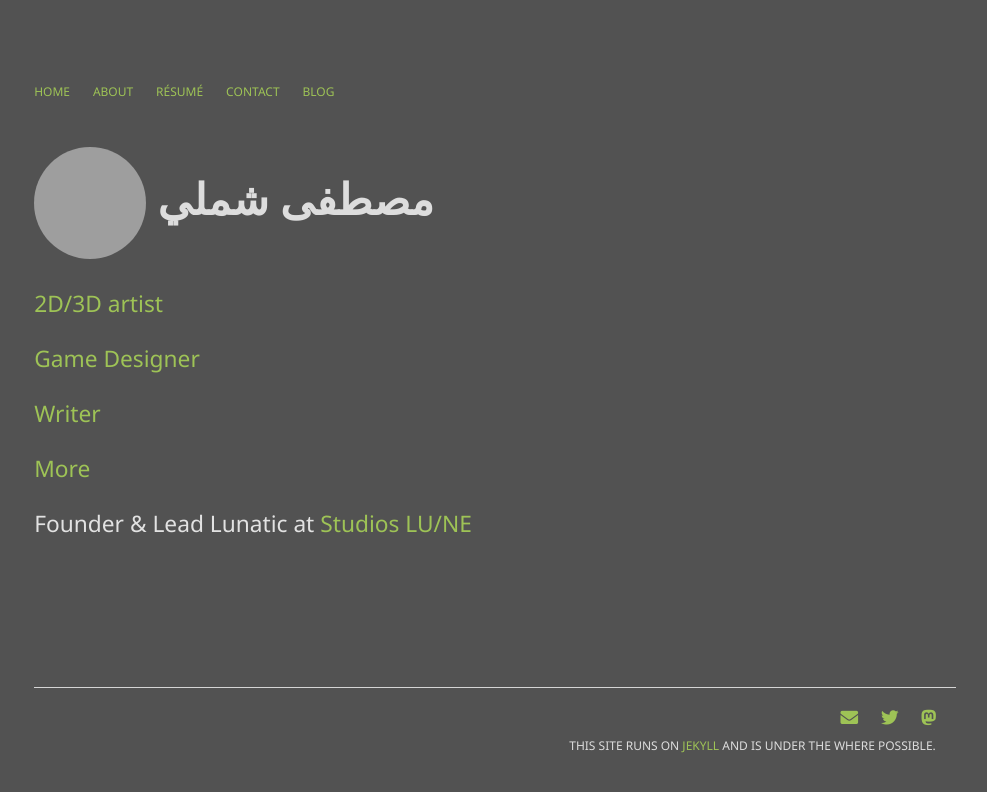
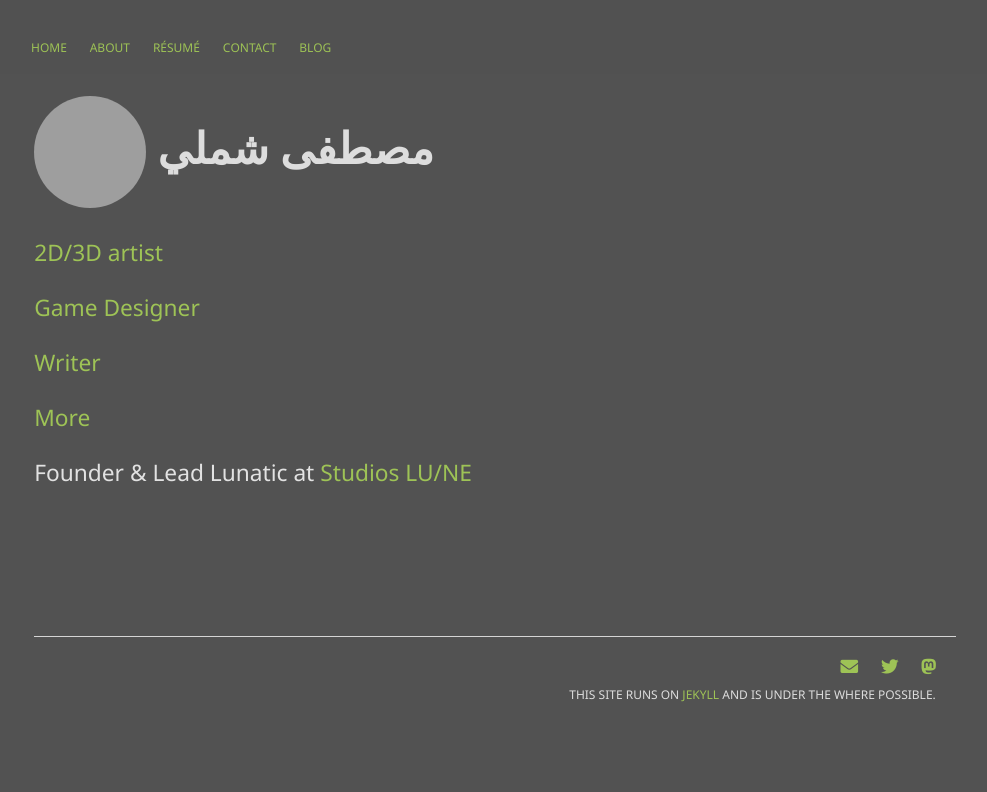
Before and after one commit to mstfacmly/mstfacmly.github.io, a Jekyll site: the page built from index.md, in a window 1280 px wide. Shown: the top 792 px of the page, without its empty margins (145-1132 px from the left). Built offline with Jekyll 4.4.1, drawn with Linux system fonts in a browser that asks for light colours; nearby versions of some CDN libraries; some web fonts are replaced; grey boxes are pictures that could not be loaded.

Commit message:
new css rules for nav bar & container

```diff
--- a/css/main.css
+++ b/css/main.css
@@ -7,14 +7,20 @@
 }
 .container {
 	min-height: 60vh;
+	margin-top: 6rem;
 }
 .nav {
 	overflow: hidden;
+	position: fixed;
+	background-color: rgba(82,82,82,0.84);
+	top: 0;
+	left: 0;
+	width:100%;
 }
 .nav ul, footer ul {
 	font-family:'FiraGO Light', 'Noto Sans', 'Sans-Serif';
 	font-variant: all-small-caps;
-	padding: 0px;
+	/*padding: 0px;*/
 	list-style: none;
 }
 .nav ul li, footer ul li {
@@ -112,6 +118,9 @@
 	}
 
 @media screen and (max-width: 64rem) /*and (orientation: portrait)*/ {
+	.nav {
+		height: 5.72rem;
+	}
 	.nav a {
 		display: none;
 		font-size: 3rem;
@@ -127,6 +136,7 @@
 		position: fixed;
 		right: 0;
 		top: 0;
+		height: 100%;
 		z-index: 100;
 	}
 	.nav.responsive a {
@@ -187,6 +197,9 @@
 		text-align: initial;
 		display: inline-block;
 	}
+	nav ul {
+		padding: 1rem 0;
+	}
 	nav ul li {
 		font-size: 1.52rem;
 	}
@@ -206,6 +219,9 @@
 	}
 	footer {
 		text-align: right;
+	}
+	nav ul {
+		padding: 1rem 0 0 11rem;
 	}
 }
 
```
